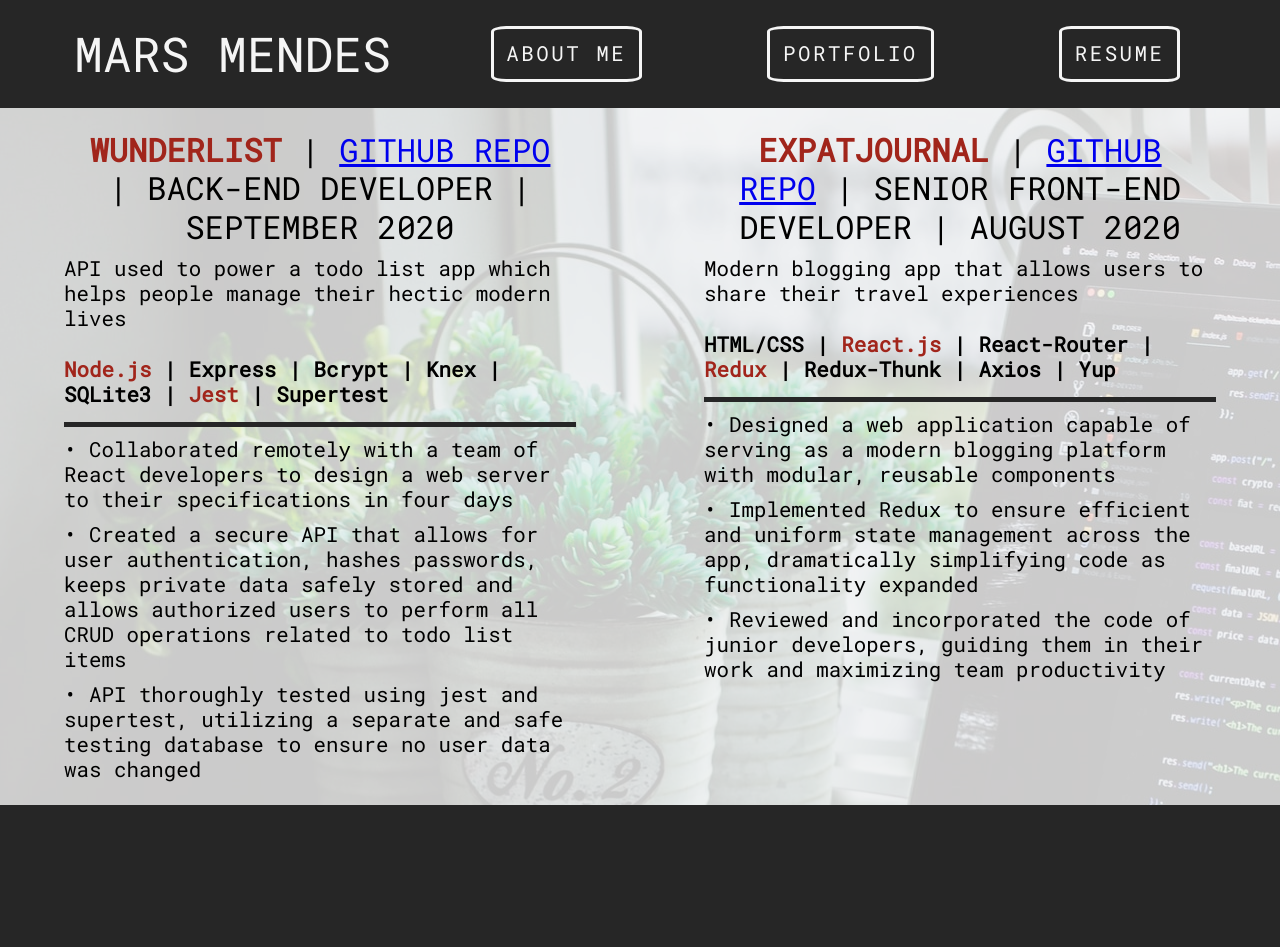
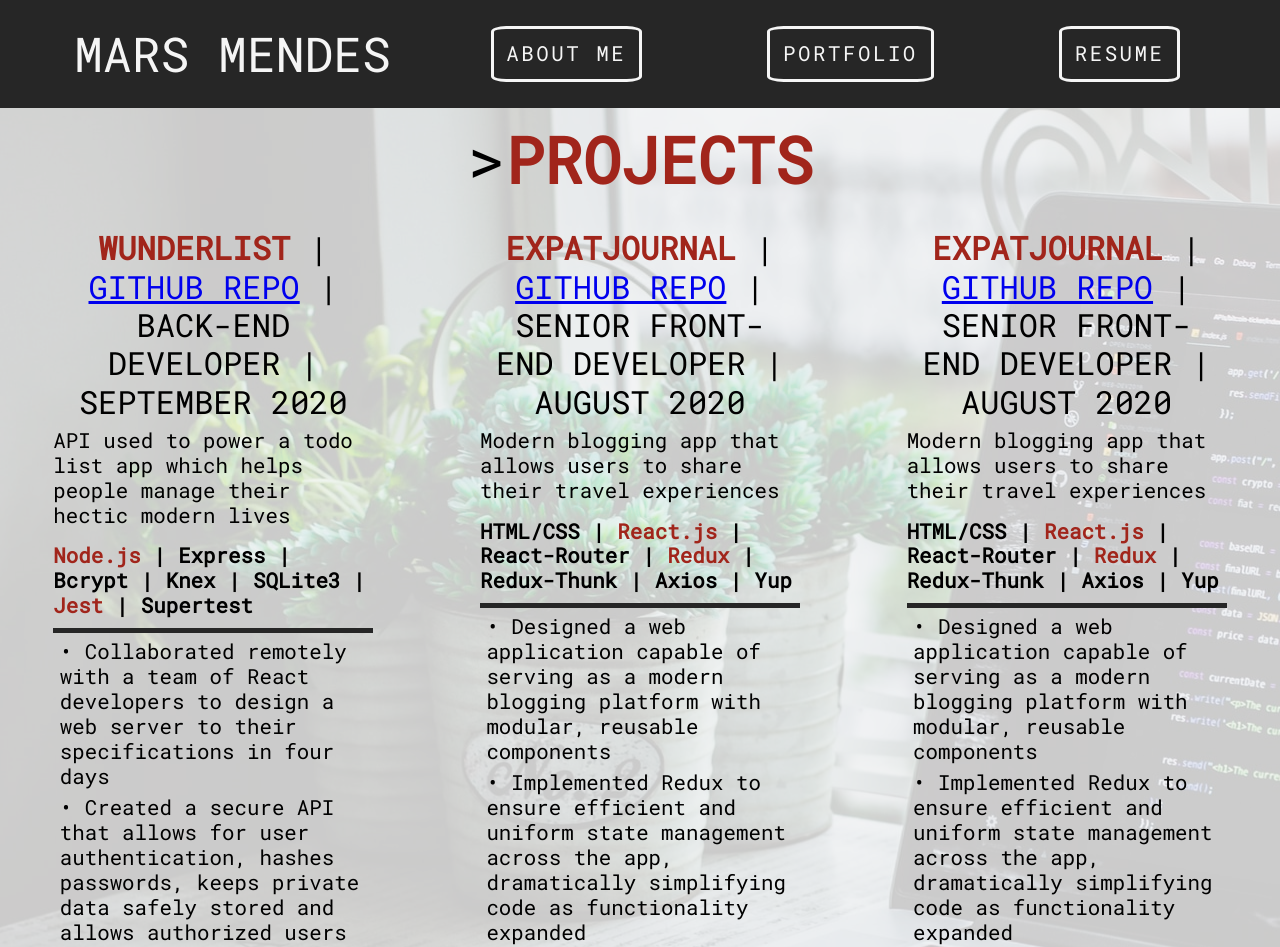
Before and after one commit to MMendes24/portfolio-site-ii, a React (Create React App) app: page /portfolio in a window 1280 px wide. Shown: the top 947 px of the page. Before the commit the page ends 805 px from the top, so only its background shows below. Built offline with nearby package versions, Linux system fonts and the light colour scheme.

Commit message:
Next-to-last version of the portfolio layout.

```diff
--- a/src/components/AboutMe.js
+++ b/src/components/AboutMe.js
@@ -1,5 +1,4 @@
 import React from 'react'
-import profile from '../assets/profile.jpg'
 
 import { AboutMeSection } from '../styles'
 
@@ -15,7 +14,6 @@
                 <p className="about-p">I am happily married and love my wife and our two cats very much. It would be impossible to devote so much to what I do without them. Together we've gone to Virginia, California, New York, North Carolina, Louisiana, Mississippi, Pennsylvannia, and <span className="color-span">more,</span> sometimes to visit and sometimes to live. I can <span className="color-span">relocate anywhere as needed.</span></p>
             </div>
             <div className="skills">
-                {/* <img id="profile" src={profile} alt="mars mendes" /> */}
                 <h2 className="about-header">>Skills</h2>
                 <div className="column">
                     <i class="fab fa-js"></i>
--- a/src/components/Landing.js
+++ b/src/components/Landing.js
@@ -5,7 +5,7 @@
 const Landing = () => {
     return (
         <Section>
-            <h1><span className="color-span">>Mars Mendes</span></h1>
+            <h1><span className="color-span">>Mars</span> Mendes</h1>
             <p>I'm a <span className="color-span">full stack web developer.</span> Here you'll find my projects, my resume, and a mountain of evidence implicating me in your local coffee shortage.</p>
             <p>The app you're currently visiting is a <span className="color-span">single-page React app,</span> built to be semantic, functional, and easy on the eyes.</p>
             <p><span className="color-span">Please reach out</span> using the links below!</p>
--- a/src/components/Portfolio.js
+++ b/src/components/Portfolio.js
@@ -4,6 +4,8 @@
 const Portfolio = () => {
     return (
         <PortfolioSection>
+            <h2 className="project-header">><span className="color-span">Projects</span></h2>
+            <div className="projects-wrapper">
                 <div className="project-class">
                     <h2><span className="color-span">Wunderlist</span> | <a href="https://github.com/MMendes24/wunderlistAPI">Github Repo</a> | Back-End Developer | September 2020</h2>
                     <p className="desc-class">API used to power a todo list app which helps people manage their hectic modern lives</p>
@@ -22,6 +24,18 @@
                     <p className="bullet-class">• Implemented Redux to ensure efficient and uniform state management across the app, dramatically simplifying code as functionality expanded</p>
                     <p className="bullet-class">• Reviewed and incorporated the code of junior developers, guiding them in their work and maximizing team productivity</p>
                 </div>
+                <div className="project-class">
+                    <h2><span className="color-span">Expatjournal</span> | <a href="https://github.com/MMendes24/expatjournal">Github Repo</a> | Senior Front-End Developer | August 2020</h2>
+                    <p className="desc-class">Modern blogging app that allows users to share their travel experiences </p>
+                    <p className="stack-class">HTML/CSS | <span className="color-span">React.js</span> | React-Router | <span className="color-span">Redux</span> | Redux-Thunk | Axios | Yup</p>
+                    <p className="bullet-class">• Designed a web application capable of serving as a modern blogging platform with modular, reusable components</p>
+                    <p className="bullet-class">• Implemented Redux to ensure efficient and uniform state management across the app, dramatically simplifying code as functionality expanded</p>
+                    <p className="bullet-class">• Reviewed and incorporated the code of junior developers, guiding them in their work and maximizing team productivity</p>
+                </div>
+            </div>
+
+
+
         </PortfolioSection>
     )
 }
--- a/src/styles/PortfolioStyled.js
+++ b/src/styles/PortfolioStyled.js
@@ -4,8 +4,15 @@
 
 const PortfolioSection = styled.section`
 display: flex;
-justify-content: space-evenly;
+flex-flow: column;
 background-image: linear-gradient(rgba(245, 245,245, 0.8), rgba(245, 245, 245, 0.8)), url(${bg});
+padding-bottom: 10%;
+
+.project-header {
+    margin: 1%;
+    font-size: 4rem;
+    text-transform:uppercase;
+}
 
 h2 {
     margin: 2%;
@@ -27,14 +34,18 @@
     border-bottom: 5px solid #262626;
 }
 
+.projects-wrapper {
+    display: flex;
+}
+
 .project-class {
-    width: 40%;
+    width: 25%;
     margin: 1% auto;
 }
 
 .bullet-class {
     font-size: 1.3rem;
-    margin: 2% auto;
+    margin: 2%;
 }
 
 .color-span {
```
Lines whose indentation alone changed are shown as unchanged.
